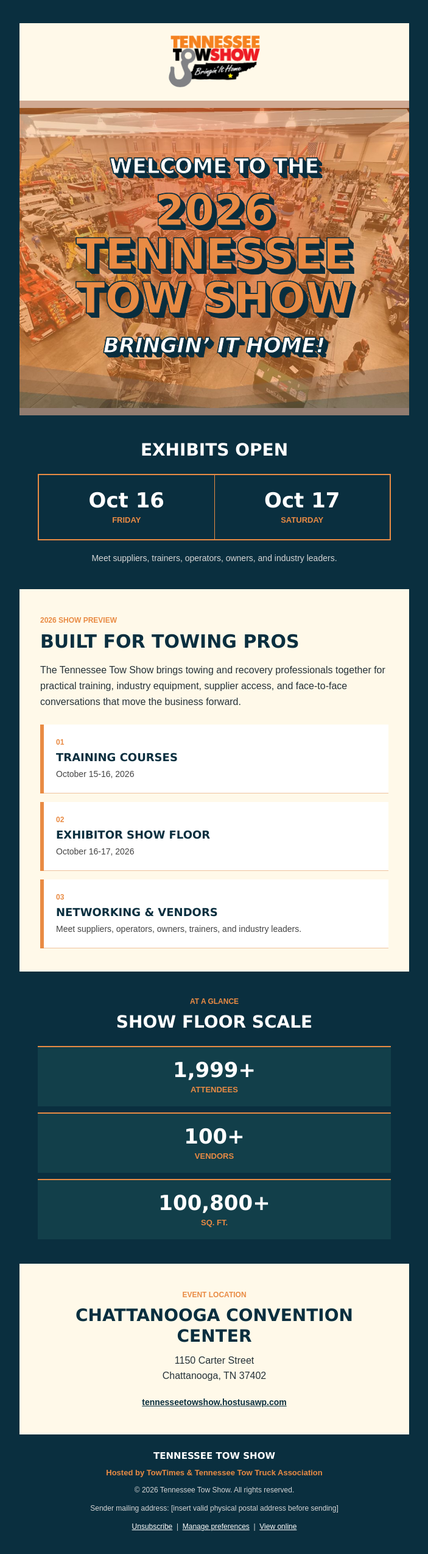
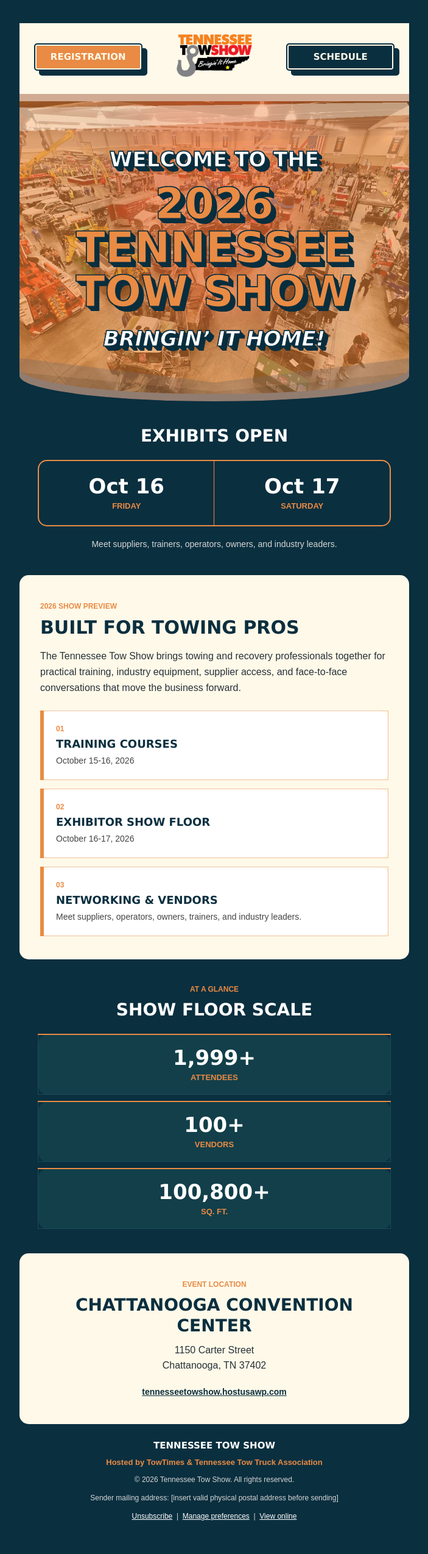
Before and after one commit to agoddard5282/tennessee-towshow-email, a plain HTML site: page email_v1/index.html in a window 1280 px wide. Shown: the whole page at 61% size, without its empty margins (288-991 px from the left). Drawn offline with Linux system fonts and the light colour scheme; a web font is replaced by a local one.

Commit message:
Enhance email template layout and styling for the 2026 Tennessee Tow Show

```diff
--- a/email_v1/index.html
+++ b/email_v1/index.html
@@ -120,6 +120,27 @@
         padding-right: 20px !important;
       }
 
+      .header-pad {
+        padding-left: 12px !important;
+        padding-right: 12px !important;
+      }
+
+      .header-logo-cell {
+        padding-left: 6px !important;
+        padding-right: 6px !important;
+      }
+
+      .header-logo {
+        width: 92px !important;
+        max-width: 92px !important;
+      }
+
+      .header-button {
+        font-size: 10px !important;
+        line-height: 12px !important;
+        padding: 8px 2px !important;
+      }
+
       .hero-pad {
         padding-top: 52px !important;
         padding-bottom: 58px !important;
@@ -179,19 +200,37 @@
           <td>
           <![endif]-->
 
-          <table role="presentation" border="0" cellpadding="0" cellspacing="0" width="100%" class="email-container" style="width:100%; max-width:640px; background-color:#fff9e9;" bgcolor="#fff9e9">
+          <table role="presentation" border="0" cellpadding="0" cellspacing="0" width="100%" class="email-container" style="width:100%; max-width:640px; background-color:#0a2f3f;" bgcolor="#0a2f3f">
             <tr>
               <td style="background-color:#0a2f3f; font-size:8px; line-height:8px; height:8px;" bgcolor="#0a2f3f" height="8">&nbsp;</td>
             </tr>
 
             <tr>
-              <td class="mobile-pad" align="center" style="background-color:#fff9e9; padding:20px 24px 22px;" bgcolor="#fff9e9">
-                <img src="assets/tn-tow-show-logo.png" width="150" height="85" alt="Tennessee Tow Show - Bringin' It Home" style="width:150px; height:auto; display:block; border:0; outline:none; text-decoration:none;">
+              <td class="mobile-pad header-pad" align="center" style="background-color:#fff9e9; padding:18px 24px 24px;" bgcolor="#fff9e9">
+                <table role="presentation" border="0" cellpadding="0" cellspacing="0" width="100%" style="width:100%;">
+                  <tr>
+                    <td width="31%" align="left" valign="middle" style="width:31%;">
+                      <a class="header-button" href="https://tennesseetowshow.hostusawp.com/" target="_blank" style="display:block; background-color:#e98b44; border:2px solid #0a2f3f; border-radius:5px; box-shadow:inset 0 0 0 2px #fff9e9, 8px 8px 0 #0a2f3f; color:#fff9e9; font-family:'obviously-narrow', Verdana, Arial, sans-serif; font-size:15px; line-height:17px; font-weight:900; padding:12px 4px; text-align:center; text-decoration:none; text-transform:uppercase; mso-line-height-rule:exactly;">
+                        Registration
+                      </a>
+                    </td>
+                    <td class="header-logo-cell" width="38%" align="center" valign="middle" style="width:38%; padding:0 10px;">
+                      <a href="https://tennesseetowshow.hostusawp.com/" target="_blank" style="display:inline-block; text-decoration:none;">
+                        <img class="header-logo" src="assets/tn-tow-show-logo.png" width="124" height="70" alt="Tennessee Tow Show - Bringin' It Home" style="width:124px; height:auto; display:block; border:0; outline:none; text-decoration:none;">
+                      </a>
+                    </td>
+                    <td width="31%" align="right" valign="middle" style="width:31%;">
+                      <a class="header-button" href="https://tennesseetowshow.hostusawp.com/schedule-2026/" target="_blank" style="display:block; background-color:#0a2f3f; border:2px solid #0a2f3f; border-radius:5px; box-shadow:inset 0 0 0 2px #fff9e9, 8px 8px 0 #0a2f3f; color:#fff9e9; font-family:'obviously-narrow', Verdana, Arial, sans-serif; font-size:15px; line-height:17px; font-weight:900; padding:12px 4px; text-align:center; text-decoration:none; text-transform:uppercase; mso-line-height-rule:exactly;">
+                        Schedule
+                      </a>
+                    </td>
+                  </tr>
+                </table>
               </td>
             </tr>
 
             <tr>
-              <td class="mobile-pad hero-pad" align="center" background="assets/tn-tow-show-floor-hero-bg.jpg" style="background-color:#e98b44; background-image:url('assets/tn-tow-show-floor-hero-bg.jpg'); background-repeat:no-repeat; background-position:center center; background-size:cover; padding:52px 20px 58px; border-top:12px solid #d1aa93; border-bottom:12px solid #917c70;" bgcolor="#e98b44">
+              <td class="mobile-pad hero-pad" align="center" background="assets/tn-tow-show-floor-hero-bg.jpg" style="background-color:#e98b44; background-image:url('assets/tn-tow-show-floor-hero-bg.jpg'); background-repeat:no-repeat; background-position:center center; background-size:cover; padding:52px 20px 70px; border-top:12px solid #d1aa93; border-radius:0 0 50% 50% / 0 0 42px 42px; box-shadow:inset 0 -12px 0 #917c70; overflow:hidden;" bgcolor="#e98b44">
                 <!--[if mso]>
                 <v:rect fill="true" stroke="false" style="width:640px;height:380px;">
                   <v:fill type="frame" src="assets/tn-tow-show-floor-hero-bg.jpg" color="#e98b44" />
@@ -228,7 +267,7 @@
                   Exhibits Open
                 </h2>
 
-                <table role="presentation" border="0" cellpadding="0" cellspacing="0" width="100%" style="border:2px solid #e98b44;">
+                <table role="presentation" border="0" cellpadding="0" cellspacing="0" width="100%" style="border:2px solid #e98b44; border-radius:15px; border-collapse:separate !important; overflow:hidden;">
                   <tr>
                     <td align="center" width="50%" style="padding:22px 10px; border-right:1px solid #e98b44;">
                       <p style="margin:0; font-family:'obviously-narrow', Verdana, Arial, sans-serif; color:#ffffff; font-size:34px; line-height:38px; font-weight:900; mso-line-height-rule:exactly;">Oct 16</p>
@@ -248,7 +287,7 @@
             </tr>
 
             <tr>
-              <td class="mobile-pad" style="background-color:#fff9e9; padding:42px 34px 38px;" bgcolor="#fff9e9">
+              <td class="mobile-pad" style="background-color:#fff9e9; padding:42px 34px 38px; border-radius:15px; overflow:hidden;" bgcolor="#fff9e9">
                 <p style="margin:0 0 8px; font-family:Arial, Helvetica, sans-serif; color:#e98b44; font-size:12px; line-height:18px; font-weight:bold; text-transform:uppercase;">
                   2026 Show Preview
                 </p>
@@ -262,7 +301,7 @@
 
                 <table role="presentation" border="0" cellpadding="0" cellspacing="0" width="100%">
                   <tr>
-                    <td style="background-color:#ffffff; padding:20px; border-left:6px solid #e98b44; border-bottom:1px solid #efc29e;" bgcolor="#ffffff">
+                    <td style="background-color:#ffffff; padding:20px; border:1px solid #efc29e; border-left:6px solid #e98b44; border-radius:15px;" bgcolor="#ffffff">
                       <p style="margin:0 0 4px; font-family:Arial, Helvetica, sans-serif; color:#e98b44; font-size:12px; line-height:18px; font-weight:bold; text-transform:uppercase;">01</p>
                       <p style="margin:0; font-family:'obviously-narrow', Verdana, Arial, sans-serif; color:#0a2f3f; font-size:18px; line-height:23px; font-weight:900; text-transform:uppercase; mso-line-height-rule:exactly;">
                         Training Courses
@@ -276,7 +315,7 @@
                     <td height="14" style="font-size:14px; line-height:14px;">&nbsp;</td>
                   </tr>
                   <tr>
-                    <td style="background-color:#ffffff; padding:20px; border-left:6px solid #e98b44; border-bottom:1px solid #efc29e;" bgcolor="#ffffff">
+                    <td style="background-color:#ffffff; padding:20px; border:1px solid #efc29e; border-left:6px solid #e98b44; border-radius:15px;" bgcolor="#ffffff">
                       <p style="margin:0 0 4px; font-family:Arial, Helvetica, sans-serif; color:#e98b44; font-size:12px; line-height:18px; font-weight:bold; text-transform:uppercase;">02</p>
                       <p style="margin:0; font-family:'obviously-narrow', Verdana, Arial, sans-serif; color:#0a2f3f; font-size:18px; line-height:23px; font-weight:900; text-transform:uppercase; mso-line-height-rule:exactly;">
                         Exhibitor Show Floor
@@ -290,7 +329,7 @@
                     <td height="14" style="font-size:14px; line-height:14px;">&nbsp;</td>
                   </tr>
                   <tr>
-                    <td style="background-color:#ffffff; padding:20px; border-left:6px solid #e98b44; border-bottom:1px solid #efc29e;" bgcolor="#ffffff">
+                    <td style="background-color:#ffffff; padding:20px; border:1px solid #efc29e; border-left:6px solid #e98b44; border-radius:15px;" bgcolor="#ffffff">
                       <p style="margin:0 0 4px; font-family:Arial, Helvetica, sans-serif; color:#e98b44; font-size:12px; line-height:18px; font-weight:bold; text-transform:uppercase;">03</p>
                       <p style="margin:0; font-family:'obviously-narrow', Verdana, Arial, sans-serif; color:#0a2f3f; font-size:18px; line-height:23px; font-weight:900; text-transform:uppercase; mso-line-height-rule:exactly;">
                         Networking &amp; Vendors
@@ -314,7 +353,7 @@
                 </h2>
                 <table role="presentation" border="0" cellpadding="0" cellspacing="0" width="100%">
                   <tr>
-                    <td align="center" style="background-color:#123f4a; padding:18px 10px; border-top:2px solid #e98b44;" bgcolor="#123f4a">
+                    <td align="center" style="background-color:#123f4a; padding:18px 10px; border:1px solid #1a4d58; border-top:2px solid #e98b44; border-radius:15px;" bgcolor="#123f4a">
                       <p class="stat-value" style="margin:0; font-family:'obviously-narrow', Verdana, Arial, sans-serif; color:#ffffff; font-size:34px; line-height:38px; font-weight:900; mso-line-height-rule:exactly;">1,999+</p>
                       <p style="margin:5px 0 0; font-family:Arial, Helvetica, sans-serif; color:#e98b44; font-size:13px; line-height:18px; font-weight:bold; text-transform:uppercase;">Attendees</p>
                     </td>
@@ -323,7 +362,7 @@
                     <td height="10" style="font-size:10px; line-height:10px;">&nbsp;</td>
                   </tr>
                   <tr>
-                    <td align="center" style="background-color:#123f4a; padding:18px 10px; border-top:2px solid #e98b44;" bgcolor="#123f4a">
+                    <td align="center" style="background-color:#123f4a; padding:18px 10px; border:1px solid #1a4d58; border-top:2px solid #e98b44; border-radius:15px;" bgcolor="#123f4a">
                       <p class="stat-value" style="margin:0; font-family:'obviously-narrow', Verdana, Arial, sans-serif; color:#ffffff; font-size:34px; line-height:38px; font-weight:900; mso-line-height-rule:exactly;">100+</p>
                       <p style="margin:5px 0 0; font-family:Arial, Helvetica, sans-serif; color:#e98b44; font-size:13px; line-height:18px; font-weight:bold; text-transform:uppercase;">Vendors</p>
                     </td>
@@ -332,7 +371,7 @@
                     <td height="10" style="font-size:10px; line-height:10px;">&nbsp;</td>
                   </tr>
                   <tr>
-                    <td align="center" style="background-color:#123f4a; padding:18px 10px; border-top:2px solid #e98b44;" bgcolor="#123f4a">
+                    <td align="center" style="background-color:#123f4a; padding:18px 10px; border:1px solid #1a4d58; border-top:2px solid #e98b44; border-radius:15px;" bgcolor="#123f4a">
                       <p class="stat-value" style="margin:0; font-family:'obviously-narrow', Verdana, Arial, sans-serif; color:#ffffff; font-size:34px; line-height:38px; font-weight:900; mso-line-height-rule:exactly;">100,800+</p>
                       <p style="margin:5px 0 0; font-family:Arial, Helvetica, sans-serif; color:#e98b44; font-size:13px; line-height:18px; font-weight:bold; text-transform:uppercase;">Sq. Ft.</p>
                     </td>
@@ -342,7 +381,7 @@
             </tr>
 
             <tr>
-              <td class="mobile-pad" align="center" style="background-color:#fff9e9; padding:42px 34px;" bgcolor="#fff9e9">
+              <td class="mobile-pad" align="center" style="background-color:#fff9e9; padding:42px 34px; border-radius:15px; overflow:hidden;" bgcolor="#fff9e9">
                 <p style="margin:0 0 8px; font-family:Arial, Helvetica, sans-serif; color:#e98b44; font-size:12px; line-height:18px; font-weight:bold; text-transform:uppercase;">
                   Event location
                 </p>
```
Also changed, not shown: tn_tow.html (+14 -12 lines).
